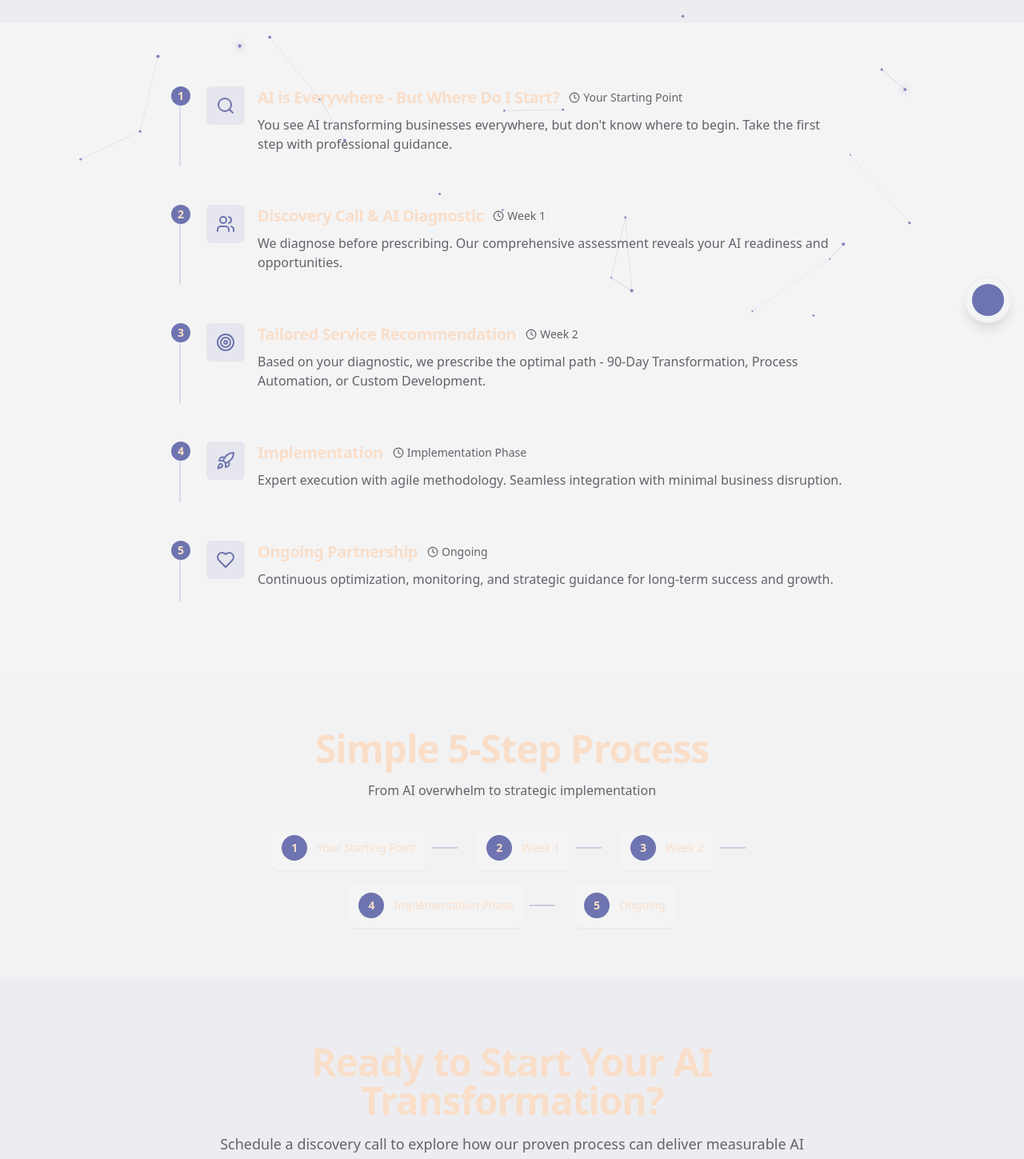
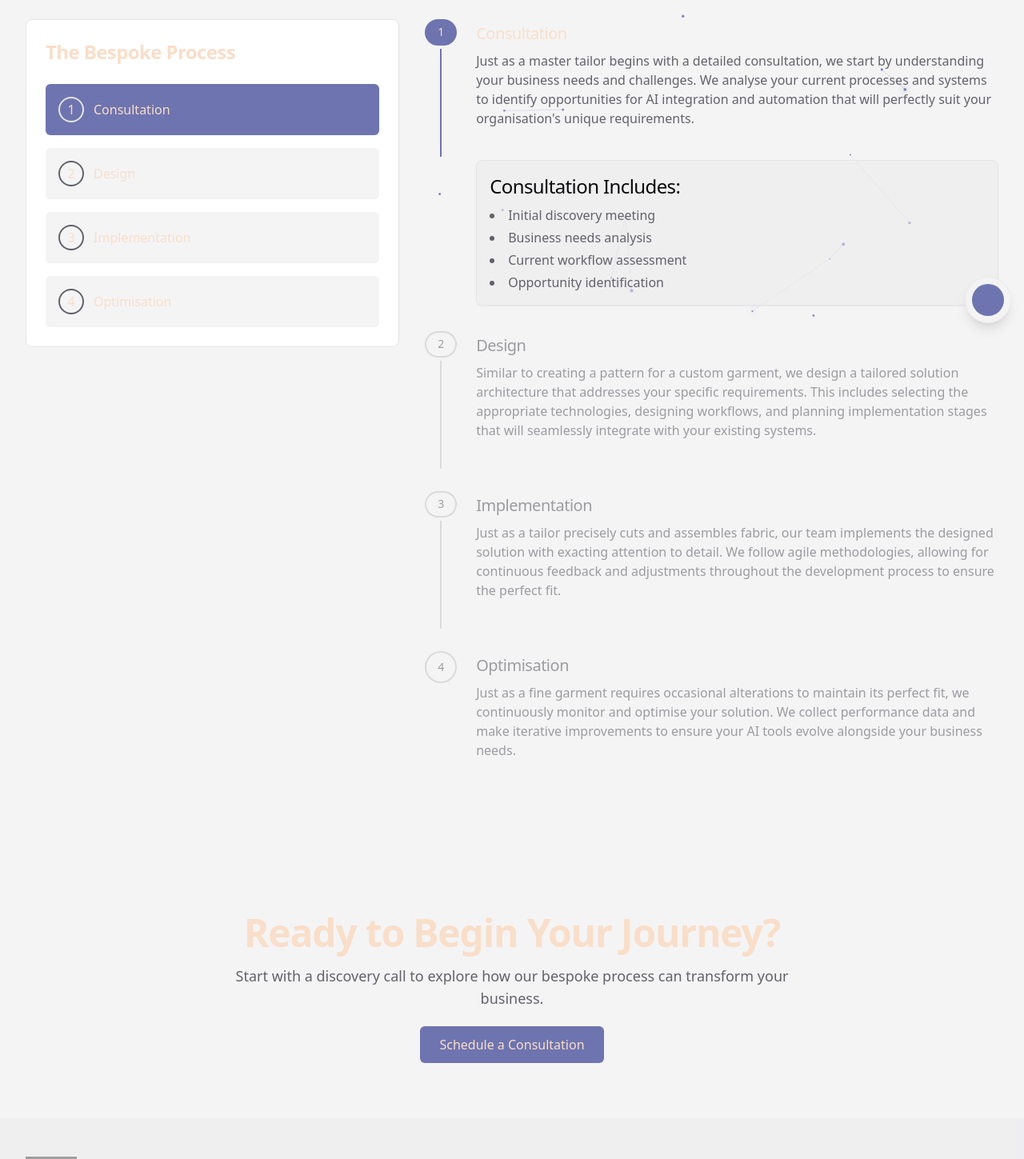
Before and after one commit to nocodedltd/aura-flow-portal, a React (Vite) app: page /how-it-works in a window 1280 px wide. Shown: the part 380-1829 px from the top of the page at 80% size. Built offline with nearby package versions, Linux system fonts and the light colour scheme; grey boxes are pictures that could not be loaded.

Commit message:
Visual edit in Lovable
Edited UI in Lovable

```diff
--- a/src/pages/HowItWorks.tsx
+++ b/src/pages/HowItWorks.tsx
@@ -1,135 +1,129 @@
-import { Search, Users, Target, Rocket, Clock, Heart } from "lucide-react";
+import { useState, useRef, useEffect } from "react";
+import { motion } from "framer-motion";
+import { cn } from "@/lib/utils";
+import { fadeUp, staggerContainer } from "@/lib/motionConfig";
+import ProcessStep from "@/components/ProcessStep";
+import { Card } from "@/components/ui/card";
+const HowItWorks = () => {
+  const [activeStep, setActiveStep] = useState(1);
+  const sidebarRef = useRef<HTMLDivElement>(null);
+  const stepRefs = useRef<(HTMLButtonElement | null)[]>([]);
+  const contentRef = useRef<HTMLDivElement>(null);
 
-const HowItWorks = () => {
-  const steps = [
-    {
-      id: 1,
-      icon: <Search size={24} />,
-      title: "AI is Everywhere - But Where Do I Start?",
-      description: "You see AI transforming businesses everywhere, but don't know where to begin. Take the first step with professional guidance.",
-      timeline: "Your Starting Point"
-    },
-    {
-      id: 2,
-      icon: <Users size={24} />,
-      title: "Discovery Call & AI Diagnostic",
-      description: "We diagnose before prescribing. Our comprehensive assessment reveals your AI readiness and opportunities.",
-      timeline: "Week 1"
-    },
-    {
-      id: 3,
-      icon: <Target size={24} />,
-      title: "Tailored Service Recommendation",
-      description: "Based on your diagnostic, we prescribe the optimal path - 90-Day Transformation, Process Automation, or Custom Development.",
-      timeline: "Week 2"
-    },
-    {
-      id: 4,
-      icon: <Rocket size={24} />,
-      title: "Implementation",
-      description: "Expert execution with agile methodology. Seamless integration with minimal business disruption.",
-      timeline: "Implementation Phase"
-    },
-    {
-      id: 5,
-      icon: <Heart size={24} />,
-      title: "Ongoing Partnership",
-      description: "Continuous optimization, monitoring, and strategic guidance for long-term success and growth.",
-      timeline: "Ongoing"
+  // Reset the refs arrays when component mounts
+  useEffect(() => {
+    stepRefs.current = stepRefs.current.slice(0, steps.length);
+  }, []);
+  const steps = [{
+    id: 1,
+    title: "Consultation",
+    description: "Just as a master tailor begins with a detailed consultation, we start by understanding your business needs and challenges. We analyse your current processes and systems to identify opportunities for AI integration and automation that will perfectly suit your organisation's unique requirements."
+  }, {
+    id: 2,
+    title: "Design",
+    description: "Similar to creating a pattern for a custom garment, we design a tailored solution architecture that addresses your specific requirements. This includes selecting the appropriate technologies, designing workflows, and planning implementation stages that will seamlessly integrate with your existing systems."
+  }, {
+    id: 3,
+    title: "Implementation",
+    description: "Just as a tailor precisely cuts and assembles fabric, our team implements the designed solution with exacting attention to detail. We follow agile methodologies, allowing for continuous feedback and adjustments throughout the development process to ensure the perfect fit."
+  }, {
+    id: 4,
+    title: "Optimisation",
+    description: "Just as a fine garment requires occasional alterations to maintain its perfect fit, we continuously monitor and optimise your solution. We collect performance data and make iterative improvements to ensure your AI tools evolve alongside your business needs."
+  }];
+  const handleStepClick = (stepId: number) => {
+    setActiveStep(stepId);
+
+    // Smooth scroll to the corresponding content element
+    const yOffset = -80; // Offset to account for header and spacing
+    const element = document.getElementById(`step-${stepId}`);
+    if (element) {
+      const y = element.getBoundingClientRect().top + window.pageYOffset + yOffset;
+      window.scrollTo({
+        top: y,
+        behavior: 'smooth'
+      });
     }
-  ];
-
-  return (
-    <main>
-      {/* Hero Section */}
+  };
+  const details = {
+    1: ["Initial discovery meeting", "Business needs analysis", "Current workflow assessment", "Opportunity identification"],
+    2: ["Solution architecture blueprint", "Technology selection", "Implementation roadmap", "ROI projection"],
+    3: ["Agile development", "Iterative prototyping", "Quality assurance", "Continual feedback loops"],
+    4: ["Ongoing performance analysis", "Optimisation recommendations", "Regular review meetings", "Adaptation to evolving business needs"]
+  };
+  return <main>
       <section className="bg-primary/5 py-20">
         <div className="container">
           <div className="max-w-3xl mx-auto text-center">
             <h1 className="text-balance font-bold mb-6">
               How It <span className="text-primary">Works</span>
             </h1>
-            <p className="text-xl text-muted-foreground">
-              Your journey from AI overwhelm to strategic implementation. We diagnose first, then prescribe the perfect solution for your business - whether that's our 90-Day Transformation or advanced custom development.
-            </p>
+
           </div>
         </div>
       </section>
 
-      {/* Process Steps */}
       <section className="py-20">
-        <div className="container max-w-4xl">
-          <div className="space-y-12">
-            {steps.map((step) => (
-              <div key={step.id} className="border-l-2 border-primary/20 pl-8 relative">
-                <div className="absolute -left-3 top-0 w-6 h-6 bg-primary rounded-full flex items-center justify-center">
-                  <span className="text-primary-foreground text-sm font-bold">{step.id}</span>
-                </div>
+        <div className="container">
+          <div className="grid grid-cols-1 lg:grid-cols-5 gap-8">
+            <div className="lg:col-span-2">
+              <div ref={sidebarRef} className="bg-card rounded-lg border border-border p-6 sticky top-24">
+                <h2 className="text-2xl font-semibold mb-6">The Bespoke Process</h2>
 
-                <div className="flex items-start gap-4 mb-4">
-                  <div className="h-12 w-12 rounded-md bg-primary/10 text-primary flex items-center justify-center shrink-0">
-                    {step.icon}
-                  </div>
-                  <div className="flex-1">
-                    <div className="flex items-center gap-3 mb-2">
-                      <h3 className="text-xl font-semibold">{step.title}</h3>
-                      <div className="flex items-center gap-1 text-sm text-muted-foreground">
-                        <Clock size={14} />
-                        <span>{step.timeline}</span>
+                <div className="space-y-4">
+                  {steps.map((step, index) => <button key={step.id} ref={el => stepRefs.current[index] = el} id={`sidebar-step-${step.id}`} onClick={() => handleStepClick(step.id)} className={`w-full text-left p-4 rounded-md transition-all duration-300 ${activeStep === step.id ? "bg-primary text-primary-foreground" : "bg-muted/50 hover:bg-muted"}`}>
+                      <div className="flex items-center">
+                        <div className={`h-8 w-8 rounded-full border-2 flex items-center justify-center mr-3 ${activeStep === step.id ? "border-primary-foreground" : "border-muted-foreground"}`}>
+                          {step.id}
+                        </div>
+                        <span className="font-medium">{step.title}</span>
                       </div>
-                    </div>
-                    <p className="text-muted-foreground mb-4">{step.description}</p>
-                  </div>
+                    </button>)}
                 </div>
               </div>
-            ))}
+            </div>
+
+            <div className="lg:col-span-3" ref={contentRef}>
+              <div className="space-y-8">
+                {steps.map((step, index) => <div key={step.id} id={`step-${step.id}`} className={cn("scroll-mt-24 transition-all duration-300", activeStep === step.id ? "opacity-100" : "opacity-60")}>
+                    <ProcessStep number={step.id} title={step.title} description={step.description} isActive={activeStep === step.id} isLast={index === steps.length - 1} />
+
+                    {activeStep === step.id && <motion.div initial={{
+                  opacity: 0,
+                  y: 10
+                }} animate={{
+                  opacity: 1,
+                  y: 0
+                }} transition={{
+                  duration: 0.3
+                }} className="pl-16 pt-2">
+                        <Card className="p-4 bg-muted/50">
+                          <h4 className="font-medium mb-2">{step.title} Includes:</h4>
+                          <ul className="list-disc list-inside space-y-1 text-muted-foreground">
+                            {details[step.id as keyof typeof details].map((item, i) => <li key={i}>{item}</li>)}
+                          </ul>
+                        </Card>
+                      </motion.div>}
+                  </div>)}
+              </div>
+            </div>
           </div>
         </div>
       </section>
 
-      {/* Timeline Summary */}
-      <section className="py-16 bg-muted/20">
-        <div className="container max-w-4xl">
-          <div className="text-center mb-8">
-            <h2 className="mb-4">Simple 5-Step Process</h2>
-            <p className="text-muted-foreground">From AI overwhelm to strategic implementation</p>
-          </div>
-          <div className="flex flex-wrap justify-center gap-4">
-            {steps.map((step, index) => (
-              <div key={step.id} className="flex items-center">
-                <div className="flex items-center gap-3 bg-background p-3 rounded-lg shadow-sm">
-                  <div className="h-8 w-8 rounded-full bg-primary text-primary-foreground flex items-center justify-center text-sm font-bold">
-                    {step.id}
-                  </div>
-                  <span className="text-sm font-medium">{step.timeline}</span>
-                </div>
-                {index < steps.length - 1 && (
-                  <div className="w-8 h-0.5 bg-primary/30 mx-2" />
-                )}
-              </div>
-            ))}
-          </div>
-        </div>
-      </section>
-
-      {/* CTA Section */}
-      <section className="bg-primary/5 py-20">
+      <section className="py-20">
         <div className="container">
           <div className="max-w-3xl mx-auto text-center">
-            <h2 className="mb-4">Ready to Start Your AI Transformation?</h2>
+            <h2 className="mb-4">Ready to Begin Your Journey?</h2>
             <p className="text-lg text-muted-foreground mb-8">
-              Schedule a discovery call to explore how our proven process can deliver measurable AI results tailored to your business needs and timeline.
+              Start with a discovery call to explore how our bespoke process can transform your business.
             </p>
-            <a
-              href="/contact"
-              className="bg-primary text-primary-foreground px-6 py-3 rounded-md font-medium hover:bg-primary/90 transition-colors"
-            >
-              Schedule a Discovery Call
+            <a href="/contact" className="bg-primary text-primary-foreground px-6 py-3 rounded-md font-medium hover:bg-primary/90 transition-colors">
+              Schedule a Consultation
             </a>
           </div>
         </div>
       </section>
-    </main>
-  );
+    </main>;
 };
-
 export default HowItWorks;
```
